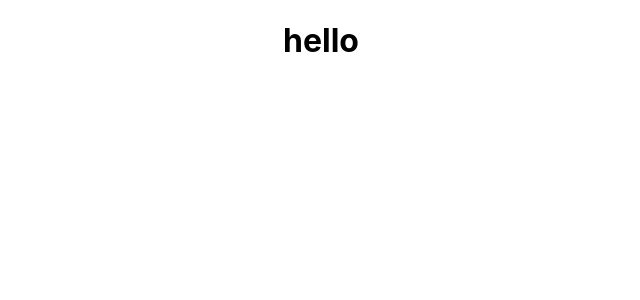
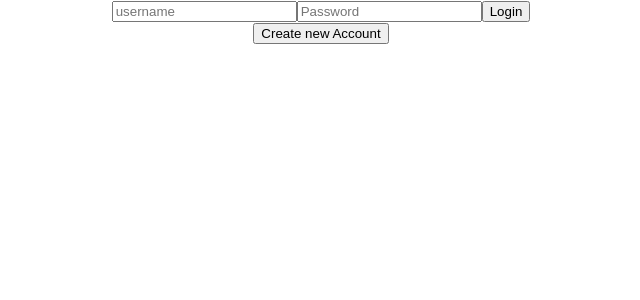
Before and after one commit to itssabeeh/pooffclient, a React (Create React App) app: page / in a window 1280 px wide. Shown: the top 300 px of the page, without its empty margins (319-959 px from the left). Built offline with nearby package versions, Linux system fonts and the light colour scheme.

Commit message:
login page

```diff
--- a/package.json
+++ b/package.json
@@ -8,6 +8,7 @@
     "@testing-library/user-event": "^12.8.3",
     "react": "^17.0.2",
     "react-dom": "^17.0.2",
+    "react-router-dom": "^5.2.0",
     "react-scripts": "4.0.3",
     "web-vitals": "^1.1.2"
   },
--- a/src/App.js
+++ b/src/App.js
@@ -1,10 +1,25 @@
-import logo from './logo.svg';
 import './App.css';
+import Login from './components/Login';
+import Error from './components/Error';
+import { BrowserRouter as Router, Switch, Route } from 'react-router-dom';
+import Register from './components/Register';
 
 function App() {
   return (
     <div className="App">
-      <h1>hello</h1>
+      <Router>
+        <Switch>
+          <Route exact path="/">
+            <Login />
+          </Route>
+          <Route path="/register">
+            <Register />
+          </Route>
+          <Route path="*">
+            <Error />
+          </Route>
+        </Switch>
+      </Router>
     </div>
   );
 }
--- /dev/null
+++ b/src/components/Error.js
@@ -0,0 +1,7 @@
+import React from 'react';
+
+const Error = () => {
+  return <div>oops..nothing to see here</div>;
+};
+
+export default Error;
--- /dev/null
+++ b/src/components/Login.js
@@ -0,0 +1,41 @@
+import React, { useState } from 'react';
+
+const Login = () => {
+  const [username, setUsername] = useState('');
+  const [password, setPassword] = useState('');
+  const [isLogin, setIsLogin] = useState(true);
+  const handleSubmit = (e) => {
+    e.preventDefault();
+    console.log(username, password);
+    setUsername('');
+    setPassword('');
+  };
+  return (
+    <>
+      <div>
+        <form onSubmit={handleSubmit}>
+          <input
+            type="text"
+            placeholder="username"
+            value={username}
+            onChange={(e) => setUsername(e.target.value)}
+          ></input>
+          <input
+            type="password"
+            placeholder="Password"
+            value={password}
+            onChange={(e) => setPassword(e.target.value)}
+          ></input>
+          <button type="submit">{isLogin ? `Login` : 'Register'}</button>
+        </form>
+      </div>
+      <div>
+        <button onClick={() => setIsLogin(!isLogin)}>
+          {isLogin ? `Create new Account` : `Existing User`}
+        </button>
+      </div>
+    </>
+  );
+};
+
+export default Login;
--- /dev/null
+++ b/src/components/Register.js
@@ -0,0 +1,7 @@
+import React from 'react';
+
+const Register = () => {
+  return <div></div>;
+};
+
+export default Register;
--- /dev/null
+++ b/src/context.js
@@ -0,0 +1,11 @@
+import React, { useContext, useEffect, useState } from 'react';
+
+const AppContext = React.createContext();
+const AppProvider = ({ children }) => {
+  return <AppContext.Provider>{children}</AppContext.Provider>;
+};
+export const useGlobalContext = () => {
+  return useContext(AppContext);
+};
+
+export { AppProvider };
--- a/src/index.js
+++ b/src/index.js
@@ -3,11 +3,14 @@ import ReactDOM from 'react-dom';
 import './index.css';
 import App from './App';
 import reportWebVitals from './reportWebVitals';
+import { AppProvider } from './context';
 
 ReactDOM.render(
-  <React.StrictMode>
-    <App />
-  </React.StrictMode>,
+  <AppProvider>
+    <React.StrictMode>
+      <App />
+    </React.StrictMode>
+  </AppProvider>,
   document.getElementById('root')
 );
 
```
Also changed, not shown: src/components/Landing.js (added), 1 other file (tests, documents, lock files or other folders).
